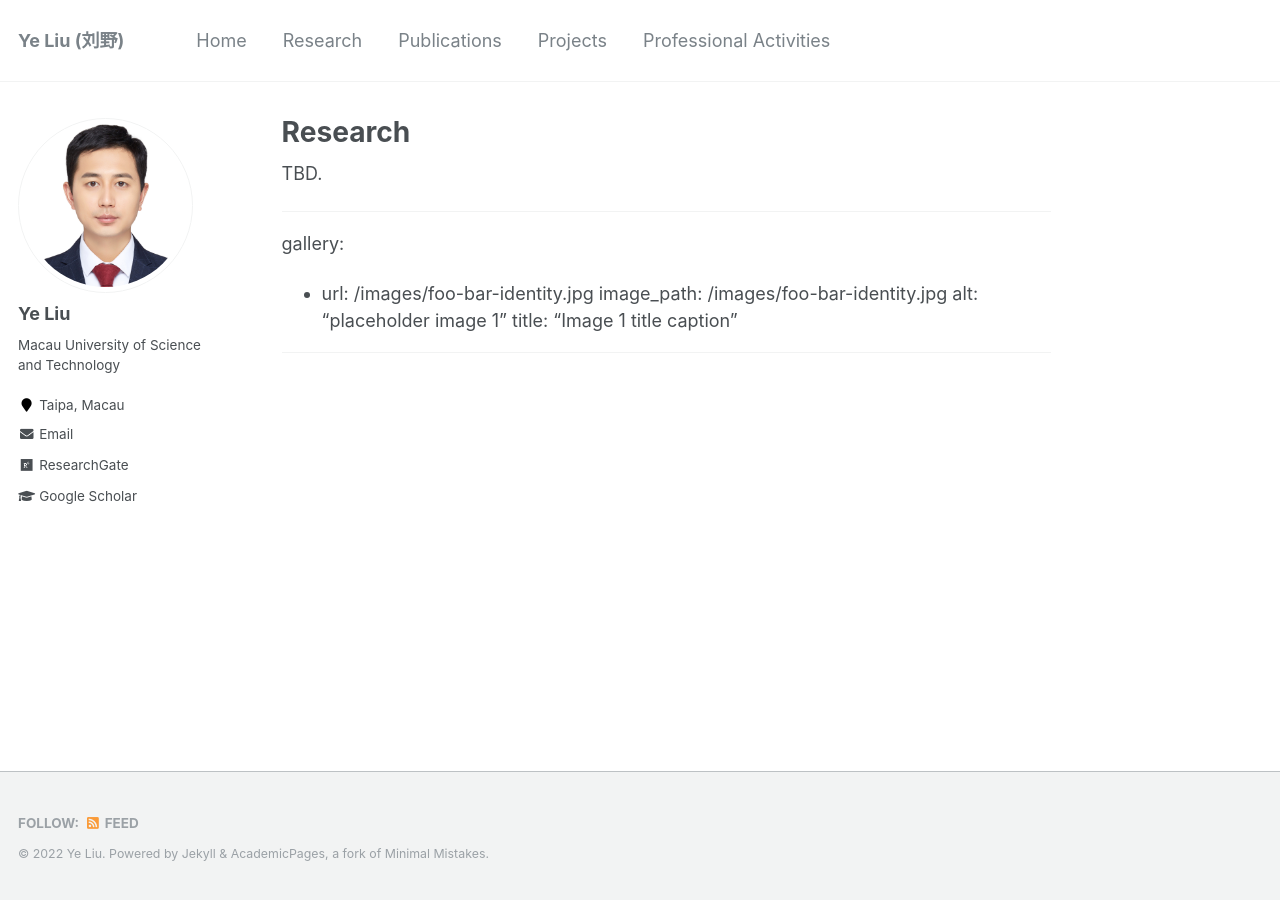
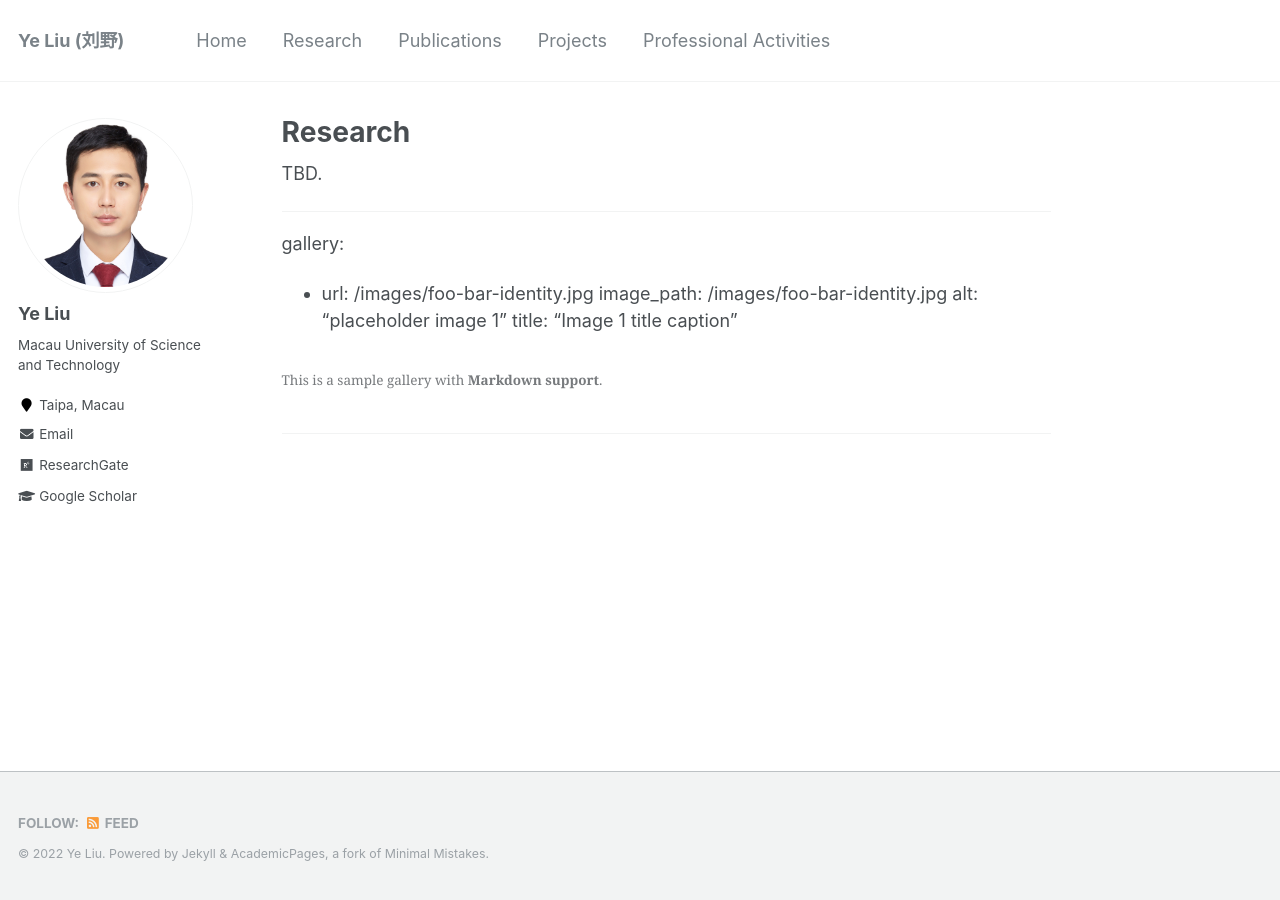
Before and after one commit to ChrisYe-Liu/chrisye-liu.github.io, a Jekyll site: the page built from _pages/research.md, in a window 1280 px wide. Built offline with Jekyll 4.4.1, drawn with Linux system fonts in a browser that asks for light colours.

Commit message:
Update research.md

```diff
--- a/_pages/research.md
+++ b/_pages/research.md
@@ -16,4 +16,5 @@ gallery:
     alt: "placeholder image 1"
     title: "Image 1 title caption"
 
+{% include gallery caption="This is a sample gallery with **Markdown support**." %}
 ------
```
